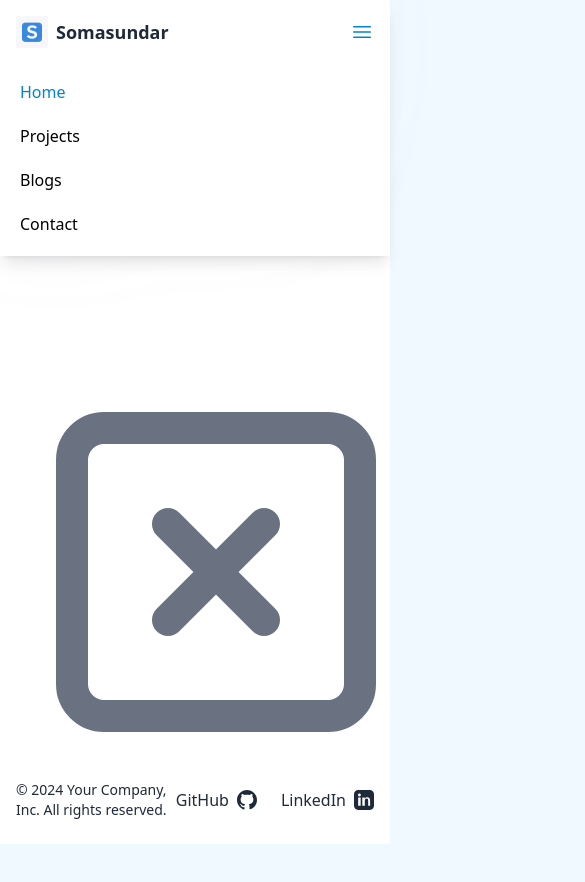
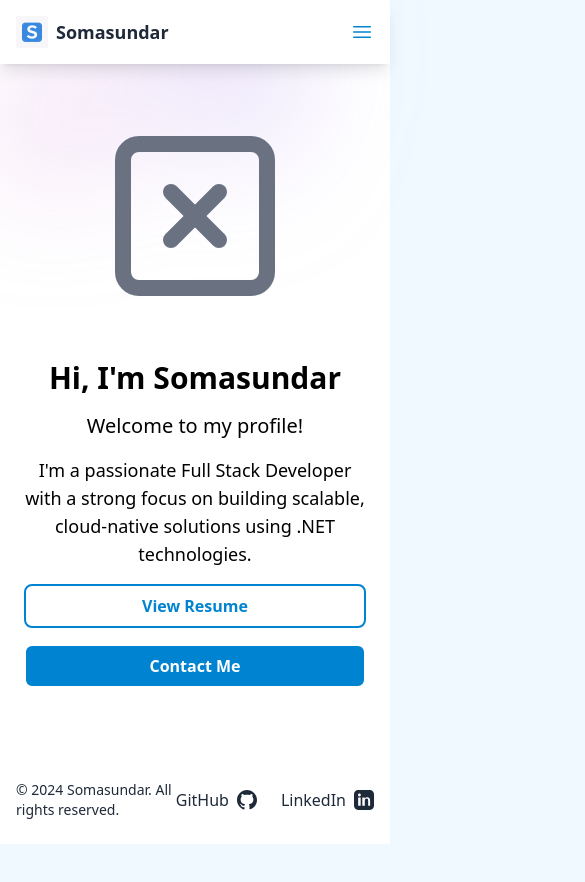
Before and after one commit to somasundar-work/somasundar-work.github.io, an Angular app: page / in a window 390 px wide. Shown: the top 882 px of the page, 585 px wide, since content can reach past the window. After the commit the page ends 844 px from the top, so only its background shows below. Built offline with nearby package versions, Linux system fonts and the light colour scheme.

Commit message:
header and footer changes and mobile changes

```diff
--- a/src/app/layout/footer/footer.component.html
+++ b/src/app/layout/footer/footer.component.html
@@ -1,6 +1,6 @@
 <footer class="bg-white text-black py-6 fixed bottom-0 left-0 right-0 w-full">
   <div class="mx-auto max-w-9xl px-4 sm:px-6 lg:px-8 flex justify-between items-center">
-    <span class="text-sm text-gray-800">© 2024 Your Company, Inc. All rights reserved.</span>
+    <span class="text-sm text-gray-800">© 2024 Somasundar. All rights reserved.</span>
     <div class="flex space-x-6">
       <a href="#" class="flex items-center space-x-2 text-gray-800 hover:text-black">
         <span>GitHub</span>
--- a/src/app/layout/header/header.component.css
+++ b/src/app/layout/header/header.component.css
@@ -0,0 +1,42 @@
+/* Animation for toggling mobile menu */
+@keyframes slideDown {
+  from {
+    opacity: 0;
+    transform: translateY(-10%);
+  }
+  to {
+    opacity: 1;
+    transform: translateY(0);
+  }
+}
+
+@keyframes slideUp {
+  from {
+    opacity: 1;
+    transform: translateY(0);
+  }
+  to {
+    opacity: 0;
+    transform: translateY(-10%);
+  }
+}
+
+.mobile-menu {
+  display: none;
+  position: relative;
+  top: 0;
+  left: 0;
+  width: 100%;
+  background-color: white;
+  z-index: 1000;
+  transition: all 0.3s ease-in-out;
+}
+
+.mobile-menu.open {
+  display: block;
+  animation: slideDown 0.3s forwards;
+}
+
+.mobile-menu.close {
+  animation: slideUp 0.3s forwards;
+}
--- a/src/app/layout/header/header.component.html
+++ b/src/app/layout/header/header.component.html
@@ -39,9 +39,10 @@
       <div class="-mr-2 flex md:hidden">
         <button
           type="button"
-          class="relative inline-flex items-center justify-center rounded-md bg-Sky-800 p-2 text-sky-600 hover:bg-Sky-700 hover:text-sky-600 focus:ring-2 focus:ring-white focus:ring-offset-2 focus:ring-offset-Sky-800 focus:outline-hidden"
+          class="relative inline-flex items-center justify-center rounded-md bg-Sky-800 p-2 text-sky-600 hover:bg-Sky-700 hover:text-sky-600 focus:ring-2 focus:ring-white focus:ring-offset-2 focus:ring-offset-Sky-800 focus:outline-hidden cursor-pointer"
           aria-controls="mobile-menu"
           aria-expanded="false"
+          (click)="toggleMobileMenu()"
         >
           <span class="absolute -inset-0.5"></span>
           <span class="sr-only">Open main menu</span>
@@ -79,7 +80,14 @@
   </div>
 
   <!-- Mobile menu, show/hide based on menu state. -->
-  <div class="md:hidden" id="mobile-menu">
+  <div
+    class="md:hidden mobile-menu"
+    id="mobile-menu"
+    [class.hidden]="!isMobileMenuVisible"
+    [class.block]="isMobileMenuVisible"
+    [class.close]="!isMobileMenuVisible"
+    [class.open]="isMobileMenuVisible"
+  >
     <div class="space-y-1 px-2 pt-2 pb-3 sm:px-3">
       <!-- Current: "bg-Sky-900 text-sky-600", Default: "text-Sky-300 hover:bg-Sky-700 hover:text-sky-600" -->
       <a
--- a/src/app/layout/header/header.component.ts
+++ b/src/app/layout/header/header.component.ts
@@ -6,4 +6,10 @@ import { Component } from '@angular/core';
   templateUrl: './header.component.html',
   styleUrl: './header.component.css',
 })
-export class HeaderComponent {}
+export class HeaderComponent {
+  isMobileMenuVisible: boolean = false;
+
+  toggleMobileMenu(): void {
+    this.isMobileMenuVisible = !this.isMobileMenuVisible;
+  }
+}
--- a/src/app/pages/main/main.component.html
+++ b/src/app/pages/main/main.component.html
@@ -5,7 +5,7 @@
       aria-hidden="true"
     >
       <div
-        class="relative left-[calc(50%-11rem)] aspect-1155/678 w-[36.125rem] -translate-x-1/2 rotate-[30deg] bg-linear-to-tr from-[#ff80b5] to-[#9089fc] opacity-30 sm:left-[calc(50%-30rem)] sm:w-[72.1875rem]"
+        class="relative left-[calc(50%-11rem)] aspect-1155/678 w-[36.125rem] -translate-x-1/2 rotate-[30deg] bg-gradient-to-tr from-[#ff80b5] to-[#9089fc] opacity-30 sm:left-[calc(50%-30rem)] sm:w-[72.1875rem]"
         style="
           clip-path: polygon(
             74.1% 44.1%,
@@ -28,16 +28,13 @@
         "
       ></div>
     </div>
-    <div class="mx-auto max-full flex justify-between items-center py-32 sm:py-48 lg:py-48 gap-48">
-      <div class="md:w-1/3 mt-10 md:mt-0 flex justify-center">
-        <!-- <img
-          src="/assets/profile.png"
-          alt="Somasundar"
-          class="w-96 h-96 object-contain mt-5 rounded-full shadow-2xl ring-1 ring-gray-900/10"
-        /> -->
+    <div
+      class="mx-auto max-w-7xl flex flex-col md:flex-row justify-between items-center py-16 sm:py-24 lg:py-32 gap-12"
+    >
+      <div class="w-full md:w-1/3 flex justify-center">
         <svg
           xmlns="http://www.w3.org/2000/svg"
-          class="w-96 h-96 text-gray-500"
+          class="w-48 h-48 sm:w-64 sm:h-64 md:w-96 md:h-96 text-gray-500"
           viewBox="0 0 24 24"
           fill="none"
           stroke="currentColor"
@@ -50,16 +47,18 @@
           <line x1="15" y1="9" x2="9" y2="15" />
         </svg>
       </div>
-      <div class="md:w-2/3">
+      <div class="w-full md:w-2/3 text-center md:text-left">
         <div>
-          <h1 class="text-4xl md:text-5xl font-bold mb-6">Hi, I'm Somasundar</h1>
-          <p class="text-3xl font-medium mb-6">Welcome to my profile!</p>
-          <p class="text-3xl font-medium mb-6">
+          <h1 class="text-3xl sm:text-4xl md:text-5xl font-bold mb-4 sm:mb-6">
+            Hi, I'm Somasundar
+          </h1>
+          <p class="text-xl sm:text-2xl md:text-3xl font-medium mb-4 sm:mb-6">
+            Welcome to my profile!
+          </p>
+          <p class="text-lg sm:text-xl md:text-2xl font-medium mb-4 sm:mb-6">
             I'm a passionate Full Stack Developer with a strong focus on building scalable,
             cloud-native solutions using .NET technologies.
           </p>
-          <br />
-          <br />
           <div class="flex flex-col sm:flex-row gap-4 justify-center md:justify-start">
             <a
               href="#resume"
@@ -79,4 +78,3 @@
     </div>
   </div>
 </div>
-<!-- <soms-about></soms-about> -->
```
